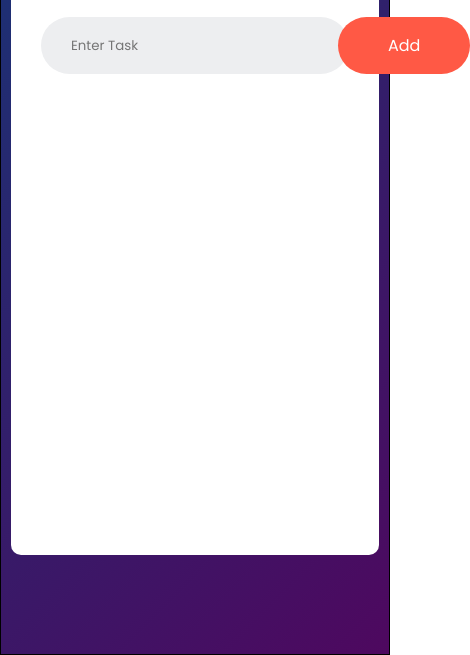
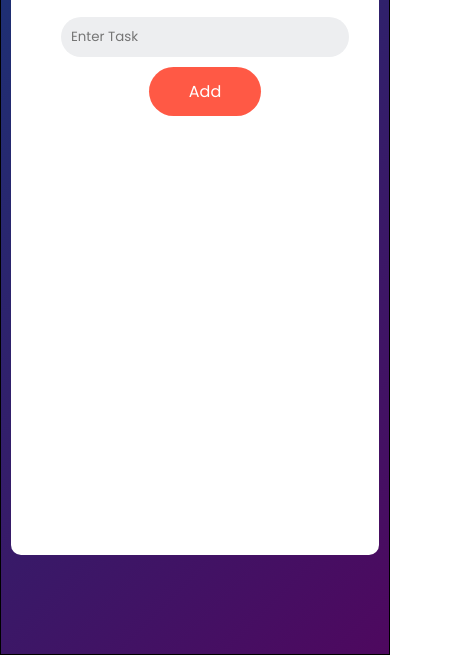
Before and after one commit to Shaikh-AR/To-Do-List, a plain HTML site: page index.html in a window 390 px wide. Shown: the part 189-844 px from the top of the page, 470 px wide, since content can reach past the window. Drawn offline with Linux system fonts and the light colour scheme.

Commit message:
responsiveness Added

```diff
--- a/style.css
+++ b/style.css
@@ -106,7 +106,7 @@ ul li span:hover {
 
 #list-container {
   /* background-color: red; */
-  height: 43vh;
+  height: 40vh;
   overflow: auto;
 }
 
@@ -115,6 +115,7 @@ ul li span:hover {
 /* width */
 ::-webkit-scrollbar {
   width: 4px;
+  height: 4px;
 }
 
 /* Handle */
@@ -130,3 +131,20 @@ ul li span:hover {
 }
 
 /***** End scrollbar Section *****/
+
+@media (width <= 420px){
+
+  .row{
+    background-color: transparent;
+    flex-direction: column;
+  }
+  input{
+    background-color: #edeef0;
+    width: 100%;
+    border-radius: 40px;
+    margin-bottom:10px ;
+  }
+  button{
+    padding: 12px 40px;
+  }
+}
```
Also changed, not shown: index.html (+1 -1 lines).
